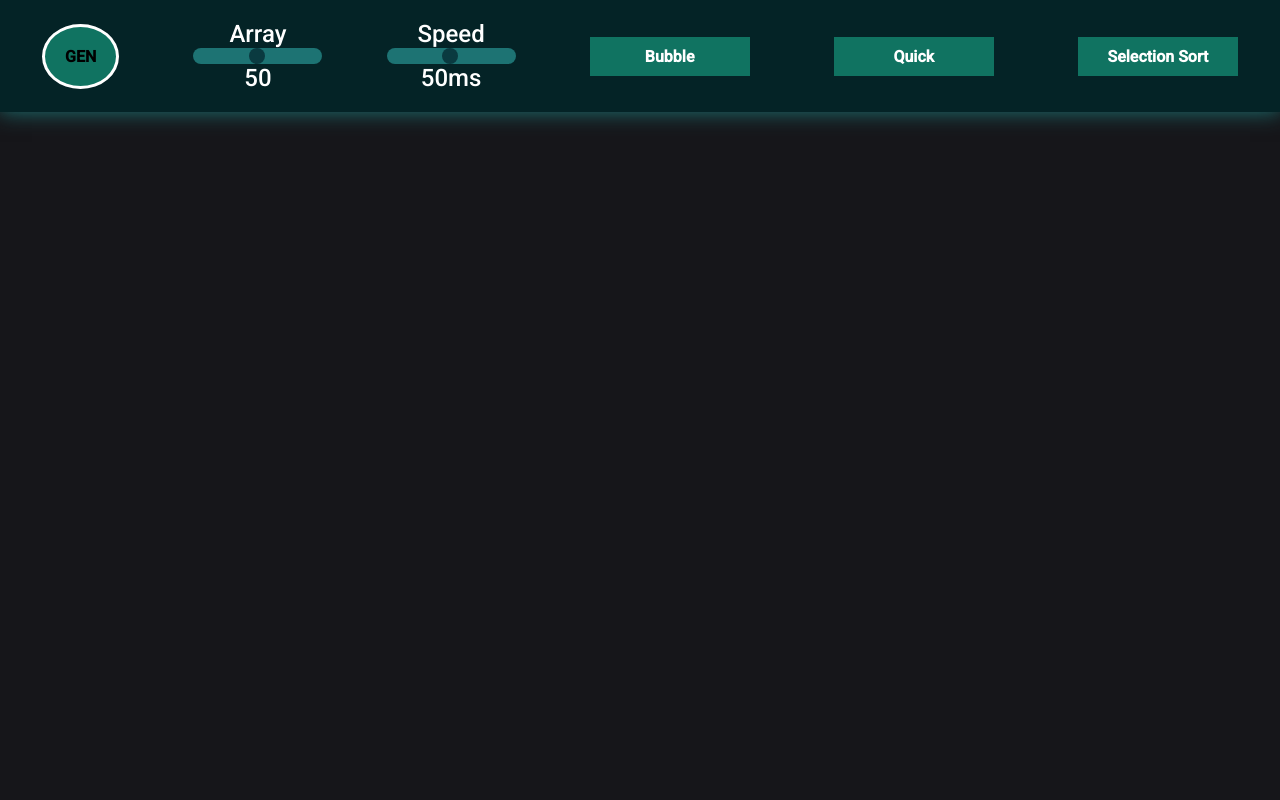
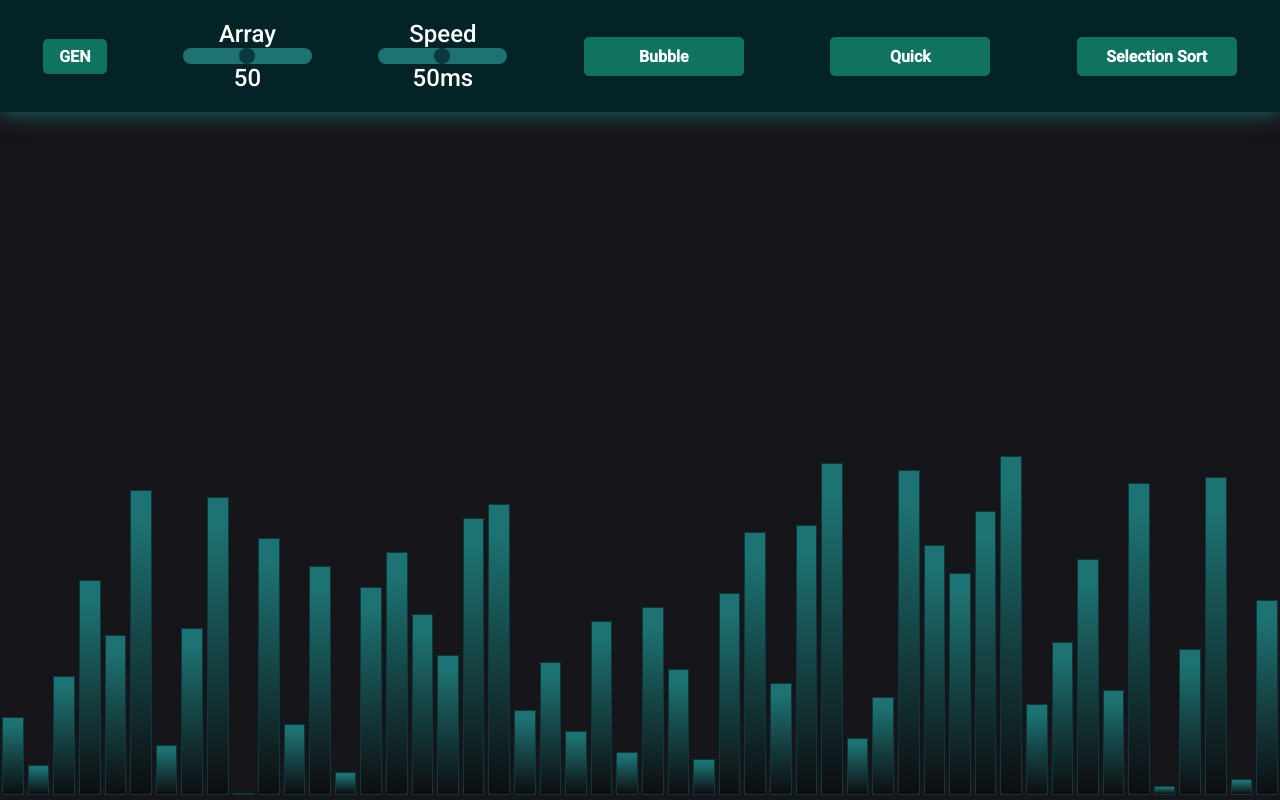
Before and after one commit to Rikard-Johansson97/sortVisualizer, a plain HTML site: page index.html in a window 1280 px wide. Drawn offline with Linux system fonts and the light colour scheme.

Commit message:
Fixed bug

```diff
--- a/script.js
+++ b/script.js
@@ -133,12 +133,12 @@
     return [...result, ...left.slice(leftIndex), ...right.slice(rightIndex)];
   };
 
-  merge.addEventListener("click", async () => {
-    disable(true);
-    await mergeSort(arraySize);
-    displayGreen();
-    disable(false);
-  });
+  //   merge.addEventListener("click", async () => {
+  //     disable(true);
+  //     await mergeSort(arraySize);
+  //     displayGreen();
+  //     disable(false);
+  //   });
 
   // loops trough every element i array and give them the color green.
   const displayGreen = () => {
--- a/style.css
+++ b/style.css
@@ -38,15 +38,15 @@
   justify-content: center;
   align-items: center;
   text-align: center;
-  color: black;
-  border-radius: 50%;
-  padding: 20px;
+  color: white;
+  border-radius: 5px;
+  padding: 8px 16px;
   width: auto;
-  border: white solid;
   text-transform: uppercase;
 }
 .btn:first-child:hover {
   background-color: white;
+  color: black
 }
 .btn {
   position: relative;
@@ -57,6 +57,7 @@
   color: #ffffff;
   padding: 10px;
   margin: 10px;
+  border-radius: 5px;
   width: 160px;
   text-align: center;
   transition-duration: 0.4s;
@@ -75,6 +76,11 @@
   margin-top: -120%;
   opacity: 0;
   transition: all 0.8s;
+}
+
+.btn:hover{
+    transform: scale(1.1);
+    transition: all ease-in-out 0.2s;
 }
 
 .btn:active:after {
```
